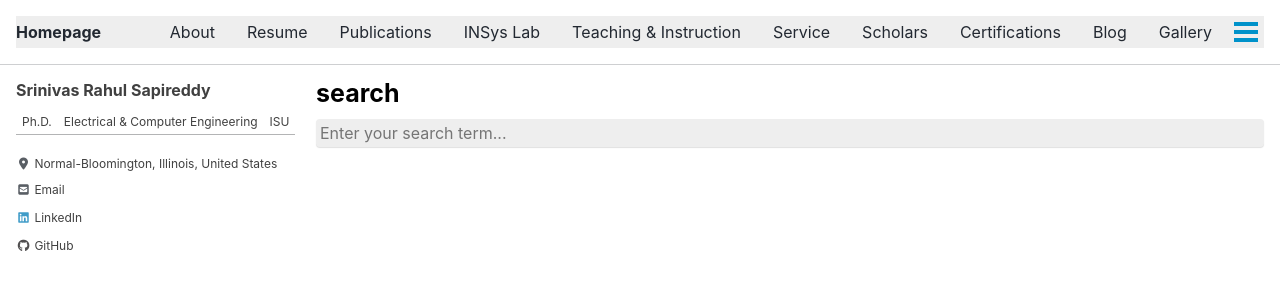
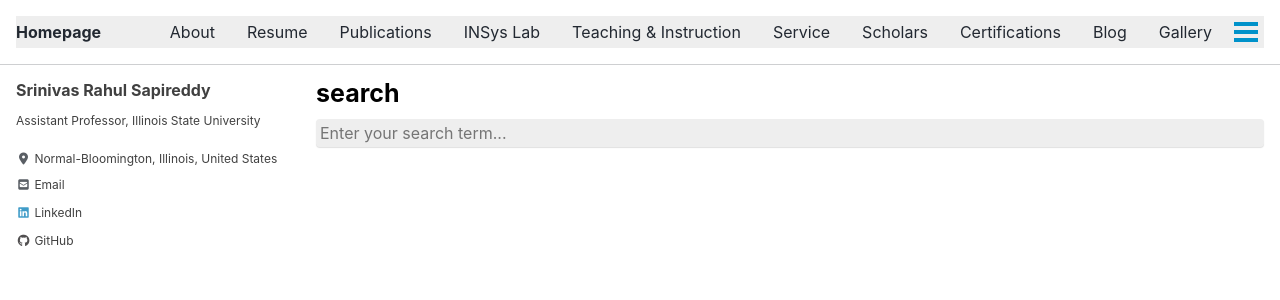
Before and after one commit to srsapireddy/srsapireddy.github.io, a Jekyll site: the page built from _pages/search.md, in a window 1280 px wide and 900 px high. Shown: the top 300 px of the window. Built offline with Jekyll 4.4.1, drawn with Linux system fonts in a browser that asks for light colours; cached includes are drawn as plain includes; nearby versions of some CDN libraries.

Commit message:
Update _config.yml

```diff
--- a/_config.yml
+++ b/_config.yml
@@ -126,9 +126,9 @@ analytics:
 author:
   name             : "Srinivas Rahul Sapireddy"
   avatar           :
-  bio              : "Ph.D. | Electrical & Computer Engineering | ISU"
+  bio              : "Assistant Professor, Illinois State University"
   location         : "Normal-Bloomington, Illinois, United States"
-  email            : "sapireddysrinivas2020@gmail.com"
+  email            : "ssapire@ilstu.edu"
   github           : "srsapireddy"
   linkedin         : "srsapireddy2020"
   orcid            :
```
